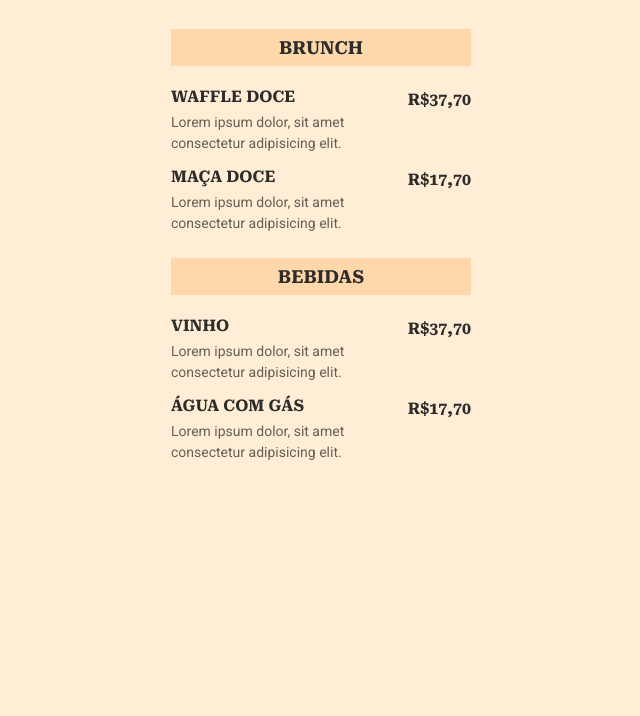
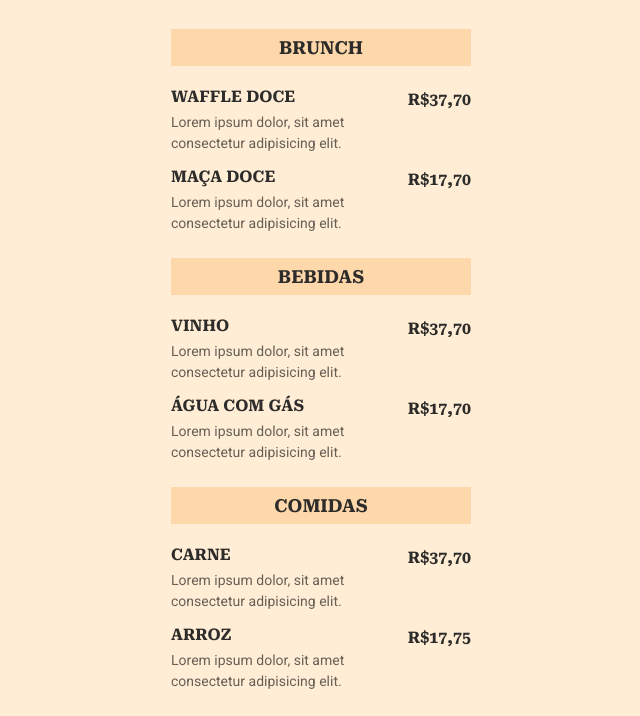
Before and after one commit to joaopachiel/CardapioHtml, a plain HTML site: page index.html in a window 1280 px wide. Shown: the part 88-804 px from the top of the page, without its empty margins (319-959 px from the left). Drawn offline with Linux system fonts and the light colour scheme.

Commit message:
Criação da seção de comidas

```diff
--- a/index.html
+++ b/index.html
@@ -11,6 +11,7 @@
     <title>RocketCoffee</title>
     <link rel="stylesheet" href="./style.css">
   </head>
+
   <body>
 
     <header>
@@ -86,5 +87,40 @@
       </ul>
     </section>
 
+    <section>
+        <h2>Comidas</h2>
+
+        <ul>
+          <li>
+            <div class ="details">
+              <h3>Carne</h3>
+              <p class="description">
+                Lorem ipsum dolor, sit amet consectetur adipisicing elit.
+              </p>
+            </div>
+
+            <strong class="price">
+              R$37,70
+            </strong>
+
+          </li>
+
+          <li>
+            <div class ="details">
+              <h3>Arroz</h3>
+              <p class="description">
+                Lorem ipsum dolor, sit amet consectetur adipisicing elit.
+              </p>
+            </div>
+
+            <strong class="price">
+              R$17,75
+            </strong>
+
+          </li>
+        </ul>
+      </section>
+
   </body>
+
 </html>
```
